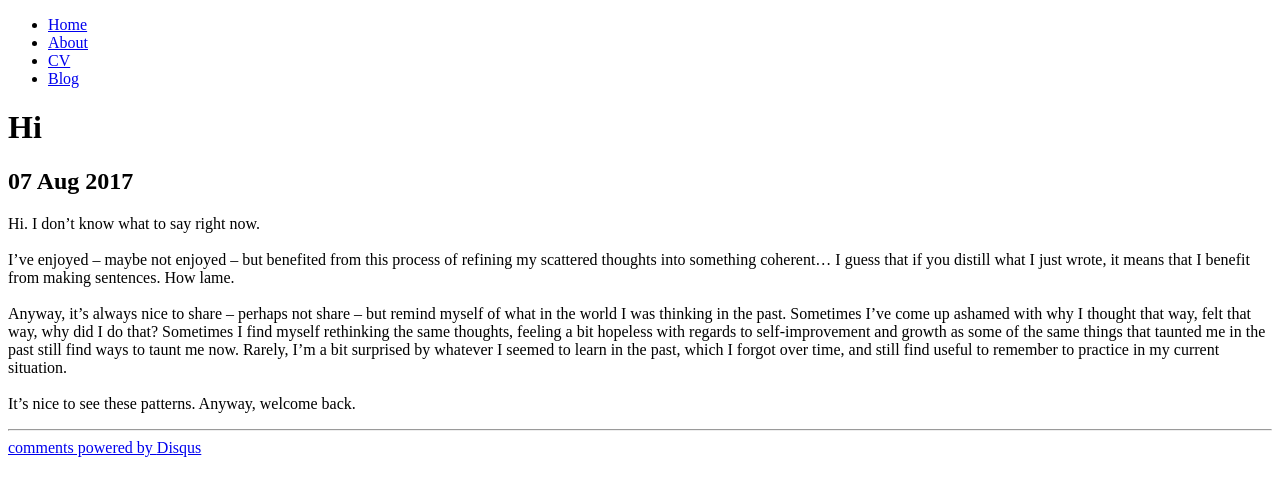
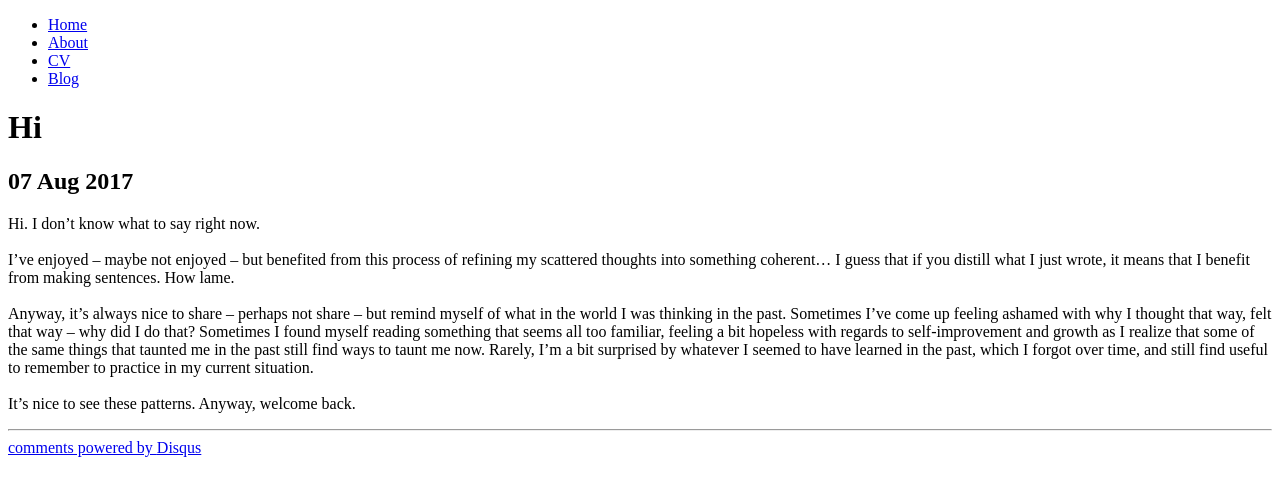
Before and after one commit to anvton/anvton.github.io, a Jekyll site: the page built from _posts/2017-07-30-amy-ton-site-launched.md, in a window 1280 px wide. Shown: the top 496 px of the page. Built offline with Jekyll 4.4.1, drawn with Linux system fonts in a browser that asks for light colours; comment, search, counter and statistics services are not loaded.

Commit message:
Update 2017-07-30-amy-ton-site-launched.md

```diff
--- a/_posts/2017-07-30-amy-ton-site-launched.md
+++ b/_posts/2017-07-30-amy-ton-site-launched.md
@@ -6,5 +6,5 @@ date: 2017-08-07
 
 Hi. I don't know what to say right now.
 <br /><br />I've enjoyed -- maybe not enjoyed -- but benefited from this process of refining my scattered thoughts into something coherent... I guess that if you distill what I just wrote, it means that I benefit from making sentences. How lame.
-<br /><br />Anyway, it's always nice to share -- perhaps not share -- but remind myself of what in the world I was thinking in the past. Sometimes I've come up ashamed with why I thought that way, felt that way, why did I do that? Sometimes I find myself rethinking the same thoughts, feeling a bit hopeless with regards to self-improvement and growth as some of the same things that taunted me in the past still find ways to taunt me now. Rarely, I'm a bit surprised by whatever I seemed to learn in the past, which I forgot over time, and still find useful to remember to practice in my current situation.
+<br /><br />Anyway, it's always nice to share -- perhaps not share -- but remind myself of what in the world I was thinking in the past. Sometimes I've come up feeling ashamed with why I thought that way, felt that way -- why did I do that? Sometimes I found myself reading something that seems all too familiar, feeling a bit hopeless with regards to self-improvement and growth as I realize that some of the same things that taunted me in the past still find ways to taunt me now. Rarely, I'm a bit surprised by whatever I seemed to have learned in the past, which I forgot over time, and still find useful to remember to practice in my current situation.
 <br /><br />It's nice to see these patterns. Anyway, welcome back.
```
